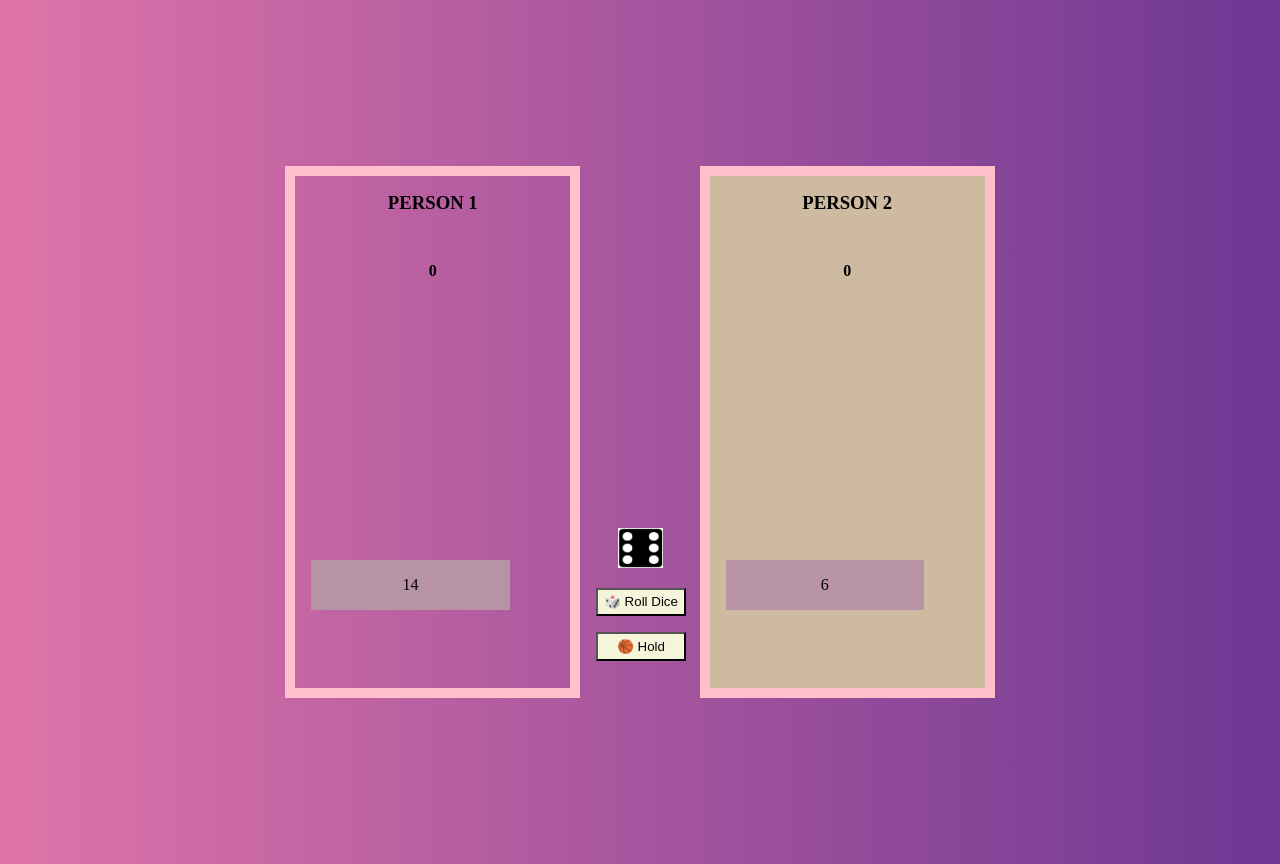
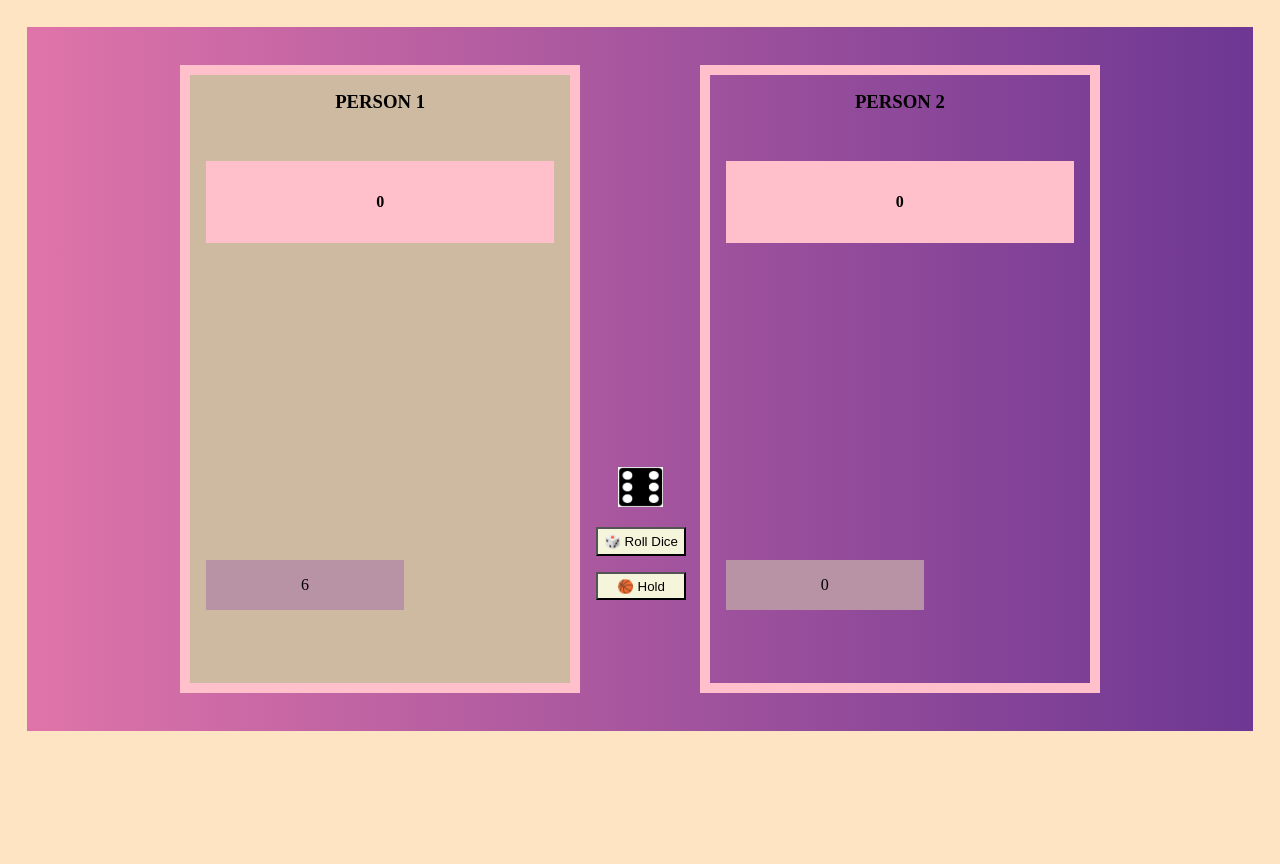
Before and after one commit to sandramakis/Pig-Game, a plain HTML site: page index.html in a window 1280 px wide. Both pictures are taken after a click on the button "🎲 Roll Dice". After the commit the page ends 800 px from the top, so only its background shows below. Drawn offline with Linux system fonts and the light colour scheme.

Commit message:
RMV: Roll dice Switch Statement, ADD: If statement, ADJ: HTML class names from --1 & --2 to --0 & --1

```diff
--- a/index.html
+++ b/index.html
@@ -18,12 +18,12 @@
     <!-- <hr /> -->
     <main>
       <!-- PERSON 1 -->
-      <section id="person--1" class="person--1">
+      <section id="person--0" class="active person--0">
         <h3>PERSON 1</h3>
 
-        <p class="total total-score--1">22</p>
+        <p class="total total-score--0">22</p>
 
-        <p class="saved-score saved-score--1">14</p>
+        <p class="current-score current-score--0">0</p>
       </section>
 
       <div class="instruction">
@@ -33,11 +33,11 @@
       </div>
 
       <!-- PERSON 2 -->
-      <section id="person--2" class="active person--2">
+      <section id="person--1" class="person--1">
         <h3>PERSON 2</h3>
-        <p class="total total-score--2">18</p>
+        <p class="total total-score--1">18</p>
 
-        <p class="saved-score saved-score--2">30</p>
+        <p class="current-score current-score--1">0</p>
       </section>
     </main>
   </body>
--- a/script.js
+++ b/script.js
@@ -1,73 +1,55 @@
 "use strict";
 
 // Storing all needed doms in a variable
+let personEl0 = document.querySelector(".person--0");
+let personEl1 = document.querySelector(".person--1");
 
-let scoreEl1 = document.querySelector(".total-score--1");
-let scoreEl2 = document.querySelector(".total-score--2");
+let totalScoreEl0 = document.querySelector(".total-score--0");
+let totalScoreEl1 = document.querySelector(".total-score--1");
 
-let rolledScoreEl1 = document.querySelector(".saved-score--1");
-let rolledScoreEl2 = document.querySelector(".saved-score--2");
+// let currentScoreEl0 = document.querySelector(".current-score--0");
+// let currentScoreEl1 = document.querySelector(".current-score--1");
 
 let rollDice = document.querySelector("#roll");
 let hold = document.querySelector("#hold");
 
-let sectionEl1 = document.querySelector("section");
-let sectionEl2 = document.querySelector("section");
-
 let dicePicture = document.querySelector(".dice-picture");
 
-scoreEl1.textContent = 0;
-scoreEl2.textContent = 0;
+totalScoreEl0.textContent = 0;
+totalScoreEl1.textContent = 0;
 
-console.log(scoreEl1, scoreEl2, rollDice, hold);
+let activePlayer = 0;
 
-// rolledScoreEl1.textContent = 0;
-// rolledScoreEl2.textContent = 0;
+console.log(totalScoreEl0, totalScoreEl1, rollDice, hold);
 
-let sum = 0;
-// Generate a random number from 1-6
-const dicePictureFunc = function () {
-  let randomNo = Math.trunc(Math.random() * 6) + 1;
+let currentScore = 0;
 
-  // Use the switch statement to determine the dice pics to be shown when it is rolled
-  switch (randomNo) {
-    case 1:
-      dicePicture.innerHTML = `<img src="pics/dice-1.svg.hi.png" />`;
-      break;
-    case 2:
-      dicePicture.innerHTML = `<img src="pics/dice 2.png" />`;
-      break;
-    case 3:
-      dicePicture.innerHTML = `<img src="pics/dice 3.jpg" />`;
-      break;
-    case 4:
-      dicePicture.innerHTML = `<img src="pics/dice 4.png" />`;
-      break;
-    case 5:
-      dicePicture.innerHTML = `<img src="pics/dice 5.png" />`;
-      break;
-    case 6:
-      dicePicture.innerHTML = `<img src="pics/dice 6.jpg" />`;
-      break;
+// When the dice is rolled, Generate a random number from 1-6
+rollDice.addEventListener("click", function () {
+  let dice = Math.trunc(Math.random() * 6) + 1;
 
-    default:
-      "No Dice Rolled";
-      break;
+  // Use the if statement to determine the dice pics to be shown when it is rolled
+  if (dice) {
+    dicePicture.innerHTML = `<img src="pics/dice ${dice}.png" />`;
   }
 
-  sum += randomNo;
-  rolledScoreEl2.textContent = sum;
+  if (dice !== 1) {
+    // If the rolled dice is not 1, then add to the current score
+    currentScore += dice;
+    document.querySelector(`.current-score--${activePlayer}`).textContent =
+      currentScore;
+  } else {
+    // If the rolled dice is 1, then the current player's score clears and returns to 0
+    document.querySelector(`.current-score--${activePlayer}`).textContent = 0;
 
-  console.log(randomNo);
+    // Then switch from the current player to the next (If the active current player is Player 1(0), switch to Player 2(0))
+    activePlayer = activePlayer === 0 ? 1 : 0;
+    currentScore = 0;
 
-  return randomNo;
-};
+    // Toggle between the active states
+    personEl0.classList.toggle("active");
+    personEl1.classList.toggle("active");
+  }
 
-rollDice.addEventListener("click", function () {
-  dicePictureFunc();
-  // if (sectionEl1.classList.contains("active")) {
-  //   dicePictureFunc();
-  // } else if (sectionEl2.classList.contains("active")) {
-  //   dicePictureFunc();
-  // }
+  return dice;
 });
--- a/style.css
+++ b/style.css
@@ -6,6 +6,7 @@
 
 body {
   font-family: "Naruto";
+  background-color: bisque;
 }
 
 main {
@@ -18,12 +19,13 @@ main {
   justify-content: center;
   align-items: center;
   padding: 2rem;
-  height: 100vh;
+  height: 80vh;
+  margin: 1.7rem;
 }
 
 main section {
-  width: 20%;
-  height: 60%;
+  width: 30%;
+  height: 90%;
   border: 10px solid pink;
   padding: 1rem;
   text-align: center;
@@ -32,9 +34,11 @@ main section {
 .total {
   margin: 3rem 0;
   font-weight: bolder;
+  background-color: pink;
+  padding: 2rem;
 }
 
-.saved-score {
+.current-score {
   background-color: rgb(183, 147, 165);
   padding: 1rem;
   position: absolute;
@@ -65,6 +69,7 @@ main section {
 
 .active {
   background-color: rgb(206, 186, 161);
+  transition: 0.8s all;
 }
 
 img {
```
Also changed, not shown: pics/dice 1.png (renamed from pics/dice-1.svg.hi.png), pics/dice 3.png (renamed from pics/dice 3.jpg), pics/dice 6.png (renamed from pics/dice 6.jpg).
